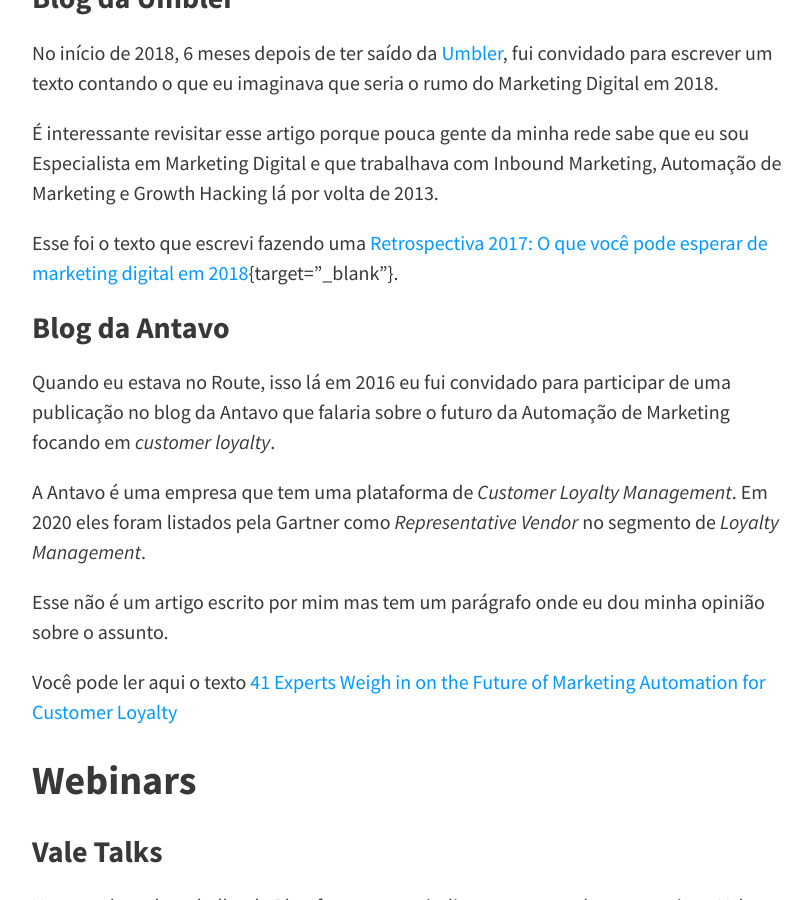
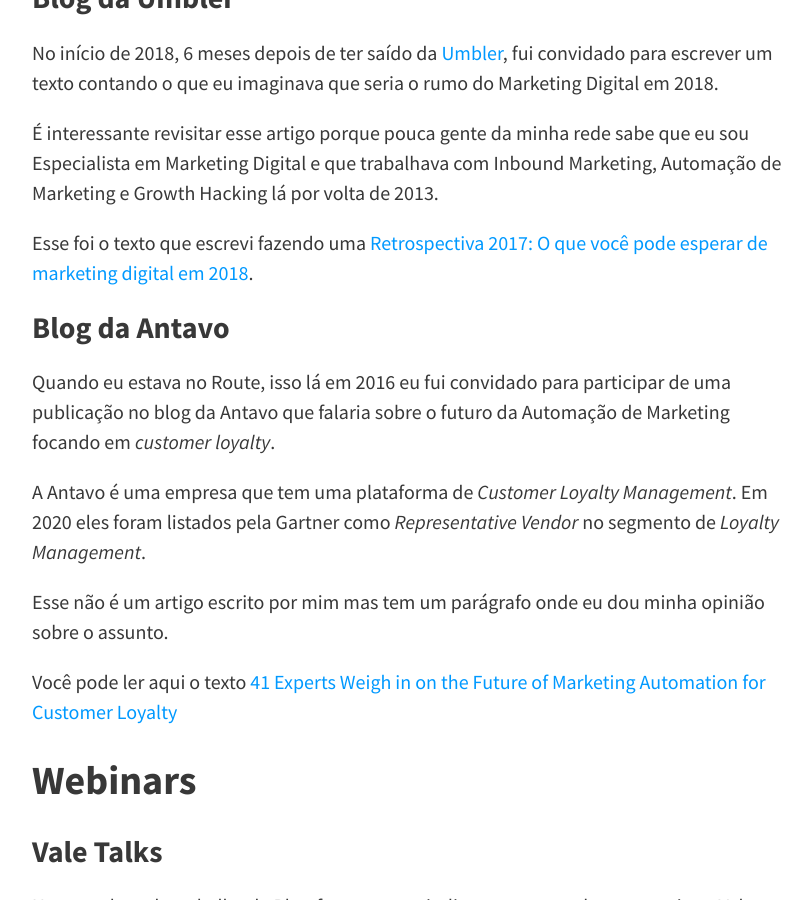
Before and after one commit to felipecbarbosa/felipecbarbosa.github.io, a Jekyll site: the page built from colaboration.md, in a window 1280 px wide and 900 px high, scrolled down 2769 px. Shown: the whole window, without its empty margins (224-1036 px from the left). Built offline with Jekyll 4.4.1, drawn with Linux system fonts in a browser that asks for light colours; nearby versions of some CDN libraries; comment, search, counter and statistics services are not loaded.

Commit message:
Fixed typo blank tag

```diff
--- a/colaboration.md
+++ b/colaboration.md
@@ -73,7 +73,7 @@ No início de 2018, 6 meses depois de ter saído da [Umbler](https://www.umbler.
 
 É interessante revisitar esse artigo porque pouca gente da minha rede sabe que eu sou Especialista em Marketing Digital e que trabalhava com Inbound Marketing, Automação de Marketing e Growth Hacking lá por volta de 2013.
 
-Esse foi o texto que escrevi fazendo uma [Retrospectiva 2017: O que você pode esperar de marketing digital em 2018](https://blog.umbler.com/br/retrospectiva-2017-o-que-voce-pode-esperar-de-2018/){target="_blank"}.
+Esse foi o texto que escrevi fazendo uma [Retrospectiva 2017: O que você pode esperar de marketing digital em 2018](https://blog.umbler.com/br/retrospectiva-2017-o-que-voce-pode-esperar-de-2018/){:target="_blank"}.
 
 ### [Blog da Antavo](https://antavo.com/){:target="_blank"}
 
```
